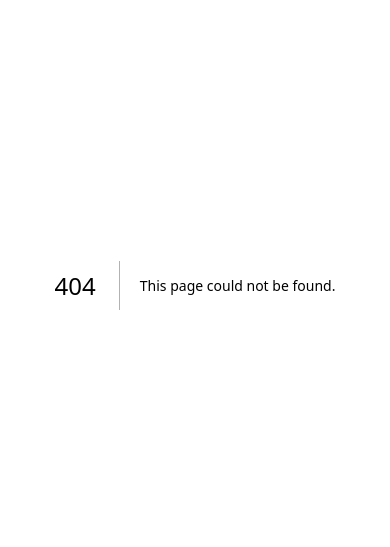
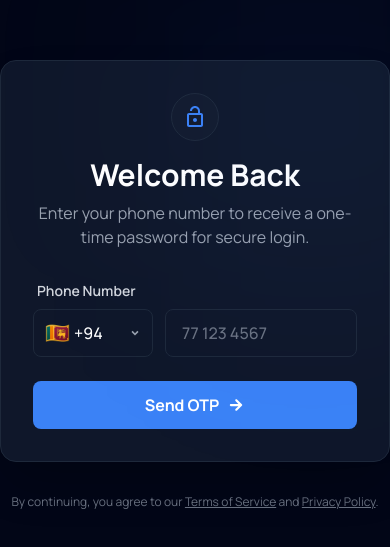
Before and after one commit to puvanakopis/ChatX, a Next.js app in the folder frontend/: page /login in a window 390 px wide. Before the commit this address had no page. Shown: the part 137-684 px from the top of the page. Built offline with nearby package versions, Linux system fonts and the light colour scheme.

Commit message:
add PhoneCart component

```diff
--- a/frontend/app/globals.css
+++ b/frontend/app/globals.css
@@ -1,5 +1,4 @@
 @import "tailwindcss";
-
 
 body {
   background-color: var(--color-background-dark);
--- /dev/null
+++ b/frontend/app/login/page.tsx
@@ -0,0 +1,38 @@
+"use client";
+
+import { useState } from "react";
+import LoginCard from "@/container/login/PhoneCart";
+
+export default function Login() {
+    const [loading, setLoading] = useState(false);
+    const [error, setError] = useState(false);
+
+    const handleLogin = () => {
+        setLoading(true);
+        setError(false);
+
+        setTimeout(() => {
+            setLoading(false);
+            setError(true);
+        }, 1500);
+    };
+
+    return (
+        <main className="radial-gradient-bg min-h-screen flex flex-col items-center justify-center relative" style={{ backgroundColor: "#020617", color: "#3b82f6", fontFamily: "'Manrope', sans-serif" }}>
+            <div className="max-w-[480px] w-full z-10">
+                <LoginCard
+                    loading={loading}
+                    error={error}
+                    setError={setError}
+                    handleLogin={handleLogin}
+                />
+                <div className="absolute inset-0 overflow-hidden pointer-events-none">
+                    <div className="absolute top-[10%] left-[60%] w-[40%] h-[40%] bg-[#3b82f6]/10 rounded-full blur-[120px]"></div>
+                </div>
+                <p className="mt-8 text-center text-xs text-gray-500">
+                    By continuing, you agree to our <a className="underline hover:text-gray-300" href="#">Terms of Service</a> and <a className="underline hover:text-gray-300" href="#">Privacy Policy</a>.
+                </p>
+            </div>
+        </main>
+    );
+}
--- a/frontend/app/page.tsx
+++ b/frontend/app/page.tsx
@@ -1,5 +1,6 @@
 "use client";
 
+import Link from "next/link";
 import React from "react";
 import { IoMdArrowRoundForward } from "react-icons/io";
 import { MdOutlineCelebration } from "react-icons/md";
@@ -87,12 +88,15 @@ export default function Home() {
 
         {/* CTA Button */}
         <div className="mt-12">
-          <button className="group relative inline-flex items-center gap-3 bg-[#3b82f6] hover:bg-[#2563eb] text-white px-10 py-5 rounded-2xl font-bold text-xl transition-all duration-300 transform hover:scale-105 active:scale-95 shadow-xl shadow-[#3b82f6]/20">
+          <Link
+            href="/login"
+            className="group relative inline-flex items-center gap-3 bg-[#3b82f6] hover:bg-[#2563eb] text-white px-10 py-5 rounded-2xl font-bold text-xl transition-all duration-300 transform hover:scale-105 active:scale-95 shadow-xl shadow-[#3b82f6]/20"
+          >
             <span>Get Started</span>
             <span className="material-symbols-outlined font-bold group-hover:translate-x-1 transition-transform">
               <IoMdArrowRoundForward />
             </span>
-          </button>
+          </Link>
         </div>
       </main>
 
--- /dev/null
+++ b/frontend/container/login/PhoneCart.jsx
@@ -0,0 +1,81 @@
+"use client";
+
+import React from "react";
+import { RiErrorWarningLine } from "react-icons/ri";
+import { AiOutlineLoading3Quarters } from "react-icons/ai";
+import { MdOutlineLockOpen } from "react-icons/md";
+import { RiArrowDropDownLine } from "react-icons/ri";
+import { IoMdArrowRoundForward } from "react-icons/io";
+
+export default function PhoneCart({ loading, error, setError, handleLogin }) {
+    return (
+        <div className="bg-[#0f172a] border border-[#1e293b] rounded-2xl shadow-2xl overflow-hidden p-8 sm:p-10 relative">
+            <div className="text-center mb-8">
+                <div className="inline-flex items-center justify-center w-12 h-12 rounded-full bg-[#1e293b]/20 border border-[#1e293b] mb-4 text-[#3b82f6]">
+                    <span className="material-symbols-outlined text-2xl"><MdOutlineLockOpen /></span>
+                </div>
+                <h1 className="text-3xl font-bold text-white mb-2">Welcome Back</h1>
+                <p className="text-gray-400 text-base">
+                    Enter your phone number to receive a one-time password for secure login.
+                </p>
+            </div>
+
+            <form className="flex flex-col gap-6" onSubmit={(e) => { e.preventDefault(); handleLogin(); }}>
+                <div className="flex flex-col gap-2">
+                    <label className="text-sm font-semibold text-gray-300 ml-1">Phone Number</label>
+                    <div className="flex gap-3">
+                        <div className="relative w-[120px]">
+                            <div className="absolute inset-y-0 left-0 pl-3 flex items-center pointer-events-none">
+                                <span className="text-xl">🇱🇰</span>
+                            </div>
+                            <select className="appearance-none w-full bg-[#0f172a] border border-[#1e293b] text-white text-base rounded-lg h-12 pl-10 pr-8 focus:outline-none focus:border-[#3b82f6] focus:ring-1 focus:ring-[#3b82f6] transition-all cursor-pointer font-medium hover:border-gray-500">
+                                <option value="+94" selected>+94</option>
+                                <option value="+1">+1</option>
+                                <option value="+44">+44</option>
+                                <option value="+91">+91</option>
+                            </select>
+                            <div className="absolute inset-y-0 right-0 flex items-center pr-2 pointer-events-none text-gray-400">
+                                <span className="material-symbols-outlined text-xl"><RiArrowDropDownLine /></span>
+                            </div>
+                        </div>
+                        <input
+                            className={`flex-1 w-full bg-[#0f172a] border ${error ? "border-[#ef4444] ring-1 ring-[#ef4444]" : "border-[#1e293b]"} text-white text-base rounded-lg h-12 px-4 focus:outline-none focus:border-[#3b82f6] focus:ring-1 focus:ring-[#3b82f6] placeholder-gray-500 transition-all font-medium hover:border-gray-500`}
+                            placeholder="77 123 4567"
+                            type="tel"
+                            onFocus={() => setError(false)}
+                        />
+                    </div>
+                </div>
+
+                {error && (
+                    <div className="flex items-start gap-3 p-3 rounded-lg bg-[#ef4444]/20 border border-[#ef4444]/50 text-[#ef4444]/80 text-sm animate-pulse">
+                        <span className="material-symbols-outlined text-lg mt-0.5 text-[#ef4444]"><RiErrorWarningLine /></span>
+                        <div>
+                            <p className="font-bold">Invalid Phone Number</p>
+                            <p className="text-[#ef4444]/60 text-xs mt-0.5">
+                                Please check the country code and try again.
+                            </p>
+                        </div>
+                    </div>
+                )}
+
+                <button
+                    type="submit"
+                    className="group relative flex items-center justify-center w-full h-12 bg-[#3b82f6] hover:bg-[#2563eb] text-white font-bold text-base rounded-lg transition-all duration-200 transform active:scale-[0.98]"
+                    disabled={loading}
+                >
+                    {loading ? (
+                        <span className="material-symbols-outlined animate-spin text-2xl"><AiOutlineLoading3Quarters /></span>
+                    ) : (
+                        <>
+                            <span className="mr-2">Send OTP</span>
+                            <span className="material-symbols-outlined text-lg group-hover:translate-x-1 transition-transform">
+                                <IoMdArrowRoundForward />
+                            </span>
+                        </>
+                    )}
+                </button>
+            </form>
+        </div>
+    );
+}
```
